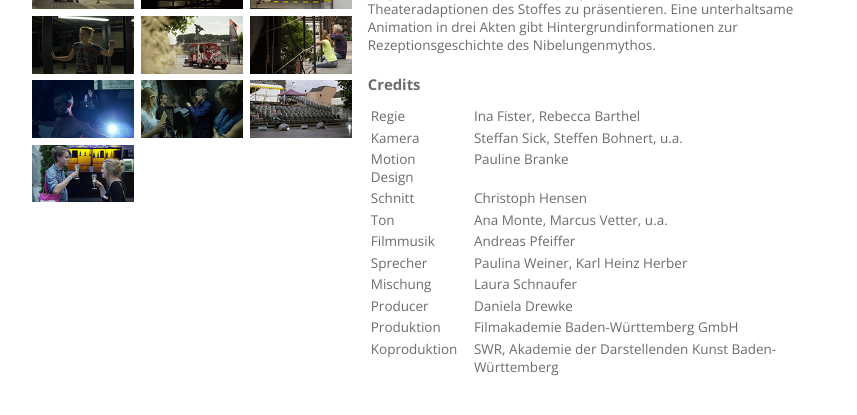
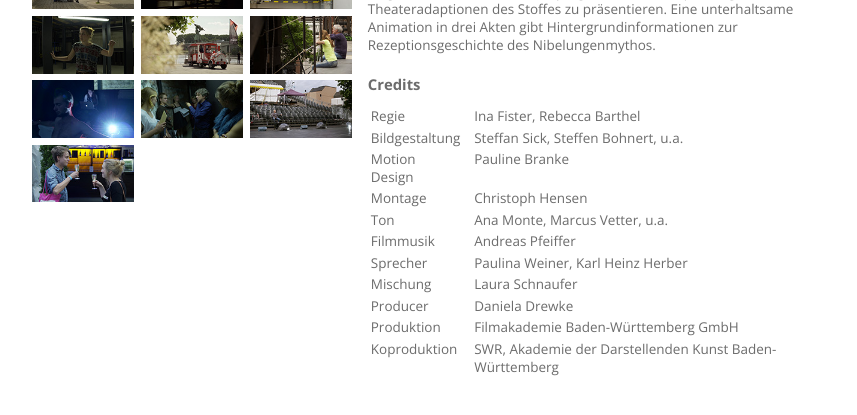
Before and after one commit to fisterfilms/fisterfilms.de, a Jekyll site: the page built from _projekte/die-nibelungen.md, in a window 1280 px wide. Shown: the part 451-866 px from the top of the page, without its empty margins (208-1065 px from the left). Built offline with Jekyll 4.4.1, drawn with Linux system fonts in a browser that asks for light colours; some web fonts are replaced.

Commit message:
Update die-nibelungen.md

```diff
--- a/_projekte/die-nibelungen.md
+++ b/_projekte/die-nibelungen.md
@@ -25,9 +25,9 @@ images:
 
 credits:
     - [Regie, "Ina Fister, Rebecca Barthel"]
-    - [Kamera, "Steffan Sick, Steffen Bohnert, u.a."]
+    - [Bildgestaltung, "Steffan Sick, Steffen Bohnert, u.a."]
     - [Motion Design, Pauline Branke]
-    - [Schnitt, Christoph Hensen]
+    - [Montage, Christoph Hensen]
     - [Ton, "Ana Monte, Marcus Vetter, u.a."]
     - [Filmmusik, Andreas Pfeiffer]
     - [Sprecher, "Paulina Weiner, Karl Heinz Herber"]
```
